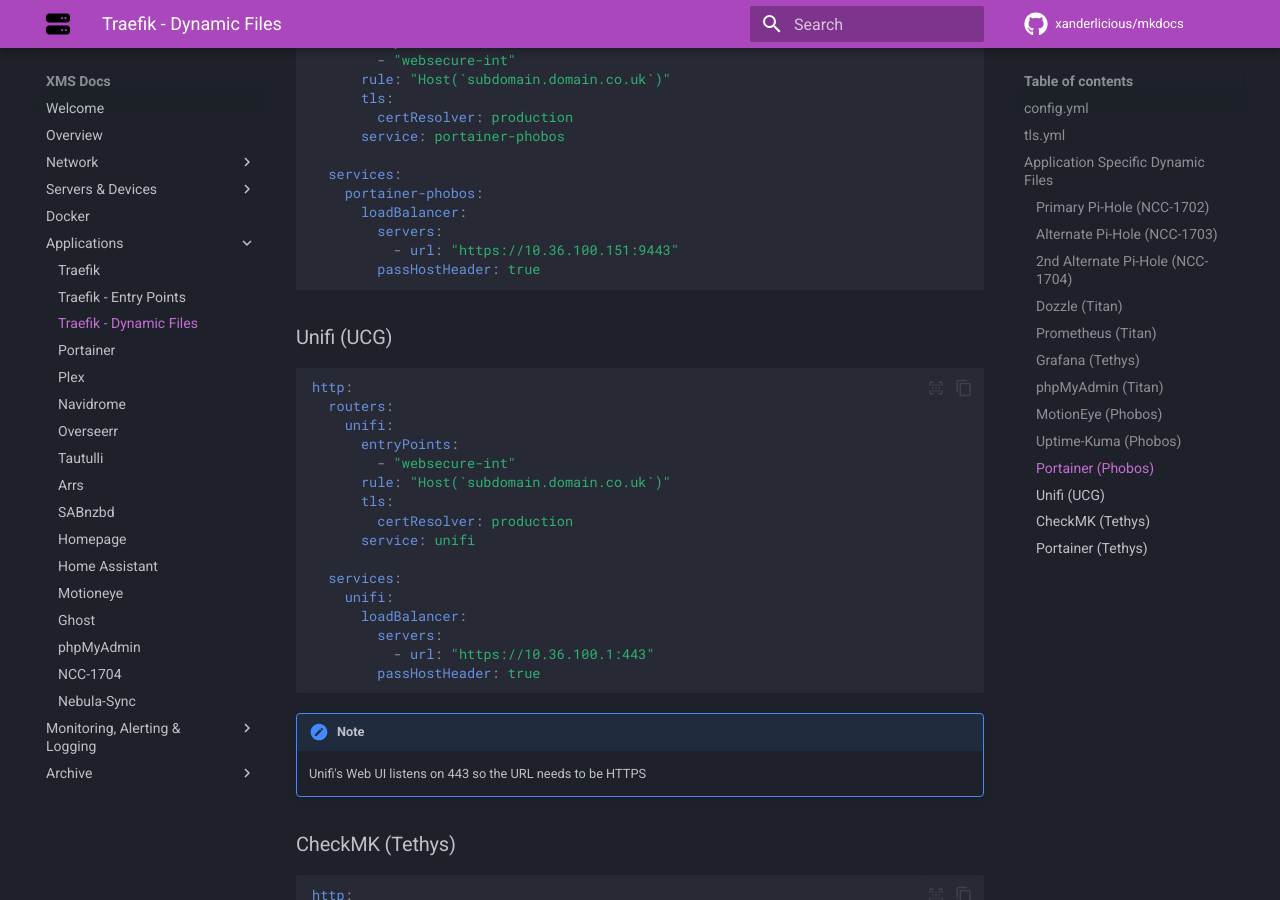
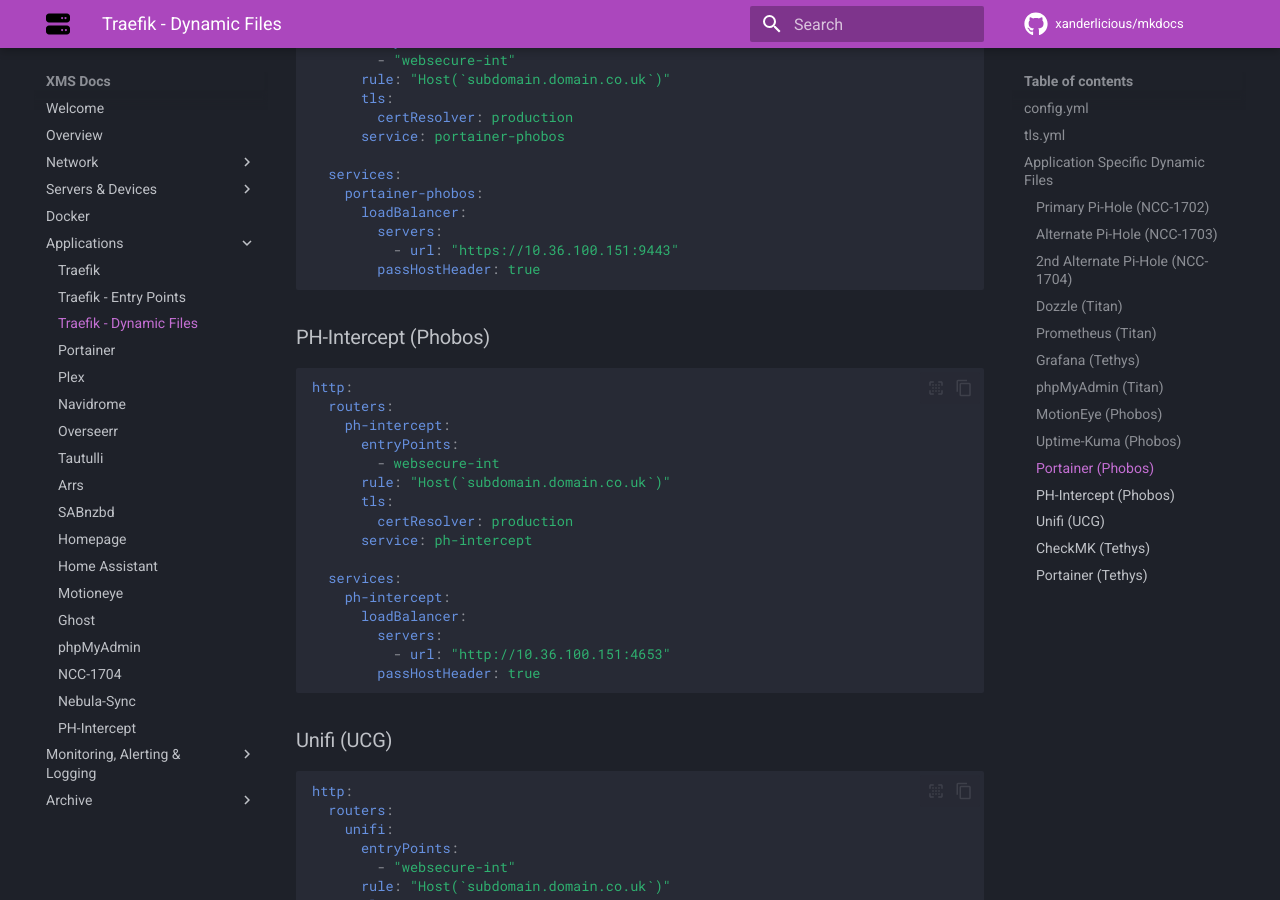
Before and after one commit to Xanderlicious/mkdocs, an MkDocs documentation site: the page built from docs/dynamic.md, in a window 1280 px wide and 900 px high, scrolled down 6636 px. Built offline with MkDocs 1.6.1 and Material for MkDocs 9.7.7, drawn with Linux system fonts in a browser that asks for light colours; comment, search, counter and statistics services are not loaded.

Commit message:
created a page for PH-Intercept

````diff
--- a/docs/dynamic.md
+++ b/docs/dynamic.md
@@ -316,6 +316,27 @@
         passHostHeader: true
 ```
 
+### PH-Intercept (Phobos)
+
+``` yaml
+http:
+  routers:
+    ph-intercept:
+      entryPoints:
+        - websecure-int
+      rule: "Host(`subdomain.domain.co.uk`)"
+      tls:
+        certResolver: production
+      service: ph-intercept
+
+  services:
+    ph-intercept:
+      loadBalancer:
+        servers:
+          - url: "http://10.36.100.151:4653"
+        passHostHeader: true
+```
+
 ### Unifi (UCG)
 
 ``` yaml
--- a/mkdocs.yml
+++ b/mkdocs.yml
@@ -34,6 +34,7 @@
     - phpMyAdmin: phpmyadmin.md
     - NCC-1704: NCC-1704.md
     - Nebula-Sync: nebula-sync.md
+    - PH-Intercept: ph-intercept.md
   - Monitoring, Alerting & Logging:
     - Grafana / Prometheus: grafana & prometheus.md
     - CheckMK: checkmk.md
````
Also changed, not shown: docs/ph-intercept.md (added, +51 -0 lines), docs/images/PH-I.png (added), docs/images/ph-intercept-screenshot.png (added).
